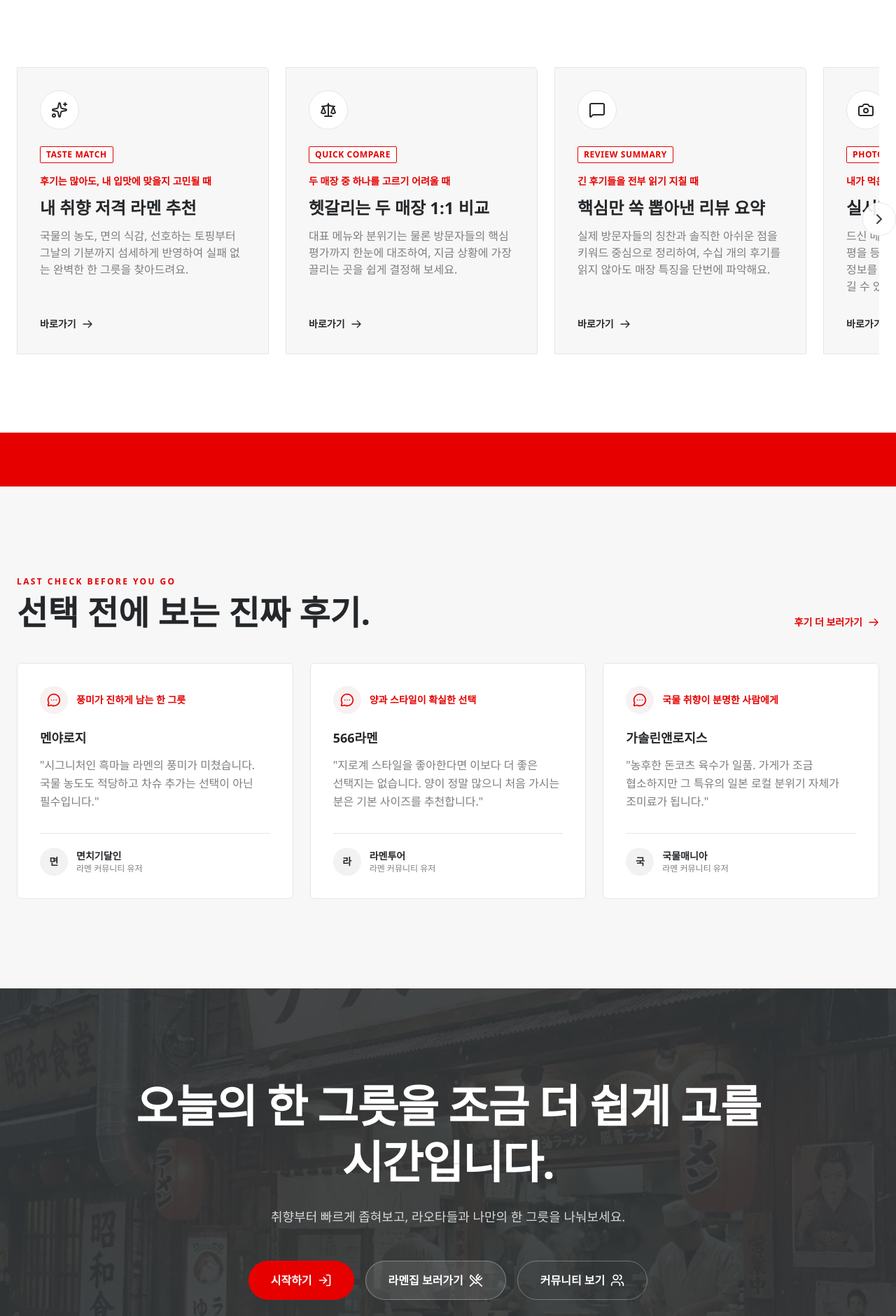
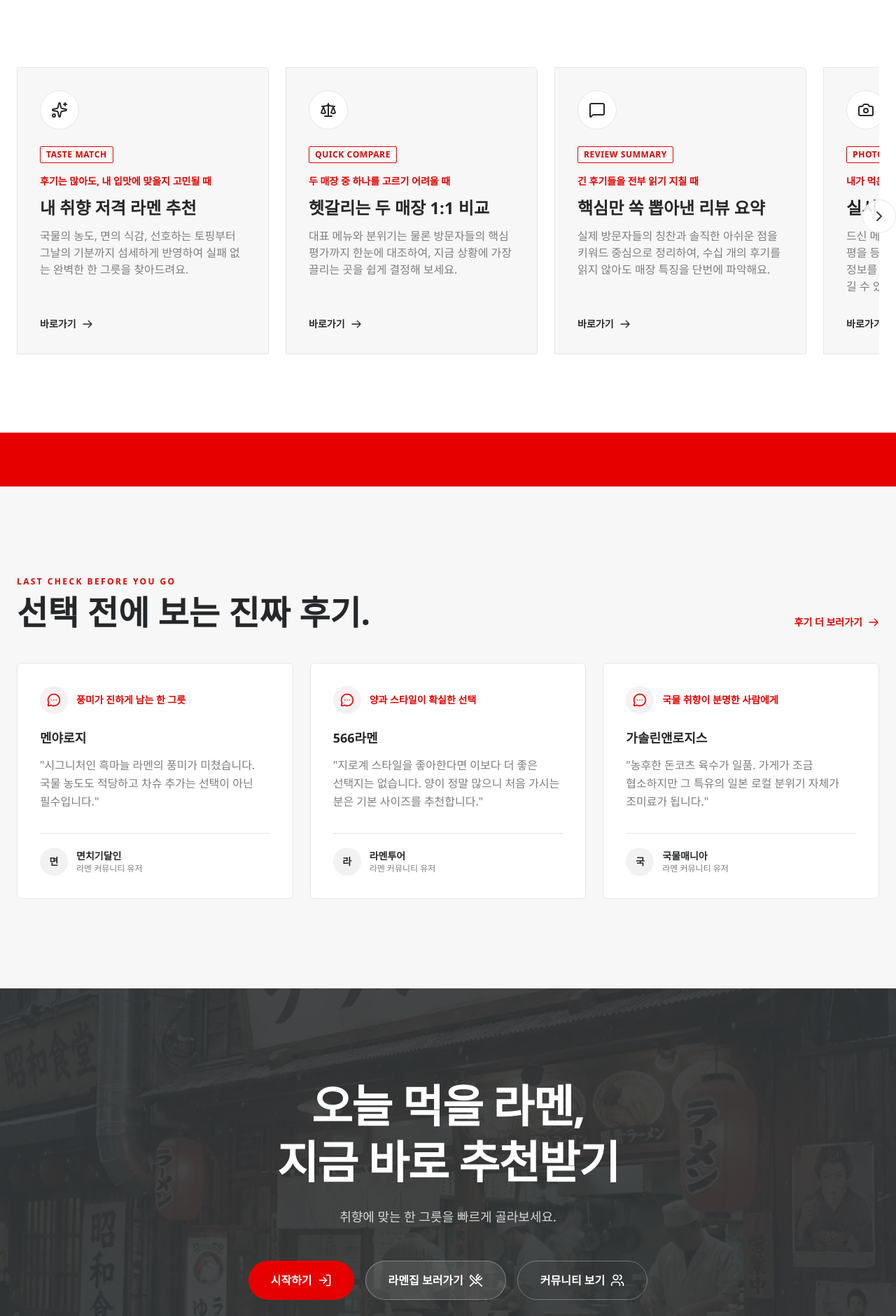
Before and after one commit to raota-team/raota-front, a Next.js app: page / in a window 1280 px wide. Shown: the part 960-2840 px from the top of the page at 70% size. Built offline with nearby package versions, Linux system fonts and the light colour scheme; no server answers; a web font is replaced by a local one.

Commit message:
style: 랜딩 후기 섹션과 CTA 문구 정리

```diff
--- a/app/components/LandingContent.tsx
+++ b/app/components/LandingContent.tsx
@@ -203,7 +203,7 @@ export default function LandingContent() {
             {/* Core Features Scrollable Element */}
             <div
               ref={featuresGridRef}
-              className="flex snap-x snap-mandatory overflow-x-auto gap-6 -mx-6 -mt-2 px-6 pt-2 pb-8 scroll-smooth [&::-webkit-scrollbar]:hidden [-ms-overflow-style:none] [scrollbar-width:none] md:mx-0 md:px-0"
+              className="flex snap-x snap-mandatory overflow-x-auto gap-6 -mx-6 -mt-4 px-6 pt-4 pb-8 scroll-smooth [&::-webkit-scrollbar]:hidden [-ms-overflow-style:none] [scrollbar-width:none] md:mx-0 md:px-0"
             >
               {featureCards.map((card, i) => {
                 const Icon = card.icon;
@@ -253,7 +253,7 @@ export default function LandingContent() {
             <div>
               <p className="mb-3 text-xs font-extrabold uppercase tracking-[0.2em] text-[#e60000]">Last Check Before You Go</p>
               <h2 className="max-w-[12ch] break-keep text-3xl font-extrabold leading-tight text-[#25282b] md:max-w-none md:text-5xl">
-                선택 전에 보는 진짜 후기.
+                선택 전에 보는 <span className="whitespace-nowrap">진짜 후기.</span>
               </h2>
             </div>
             <a href="/community" className="inline-flex items-center gap-2 text-sm font-bold text-[#e60000] hover:underline">
@@ -264,7 +264,7 @@ export default function LandingContent() {
 
           <div
             ref={reviewsGridRef}
-            className="flex snap-x snap-mandatory overflow-x-auto gap-4 pb-8 -mx-6 px-6 md:grid md:grid-cols-2 lg:grid-cols-3 md:overflow-visible md:px-0 md:mx-0 md:gap-6 md:pb-0 [&::-webkit-scrollbar]:hidden [-ms-overflow-style:none] [scrollbar-width:none]"
+            className="flex snap-x snap-mandatory overflow-x-auto gap-4 -mx-6 -mt-1 px-6 pt-1 pb-8 md:grid md:grid-cols-2 lg:grid-cols-3 md:overflow-visible md:px-0 md:mx-0 md:mt-0 md:gap-6 md:pt-0 md:pb-0 [&::-webkit-scrollbar]:hidden [-ms-overflow-style:none] [scrollbar-width:none]"
           >
             {reviews.map((review, i) => (
               <div
@@ -315,10 +315,11 @@ export default function LandingContent() {
         </div>
         <div className={`relative z-10 mx-auto max-w-4xl reveal-hidden ${ctaVisible ? 'reveal-visible' : ''}`}>
           <h2 className="mb-6 break-keep text-[clamp(1.75rem,6vw,4rem)] font-extrabold tracking-tight text-white leading-tight">
-            오늘의 한 그릇을 조금 더 쉽게 고를 시간입니다.
+            오늘 먹을 라멘,
+            <span className="block">지금 바로 추천받기</span>
           </h2>
           <p className="mx-auto mb-12 max-w-2xl break-keep text-lg font-medium leading-relaxed text-white/80">
-            취향부터 빠르게 좁혀보고, 라오타들과 나만의 한 그릇을 나눠보세요.
+            취향에 맞는 한 그릇을 빠르게 골라보세요.
           </p>
           <div className="flex flex-col justify-center gap-4 sm:flex-row">
             <a href="/login" className="inline-flex h-14 items-center justify-center gap-2 rounded-full bg-[#e60000] px-8 text-base font-bold text-white transition-opacity hover:opacity-90">
```
